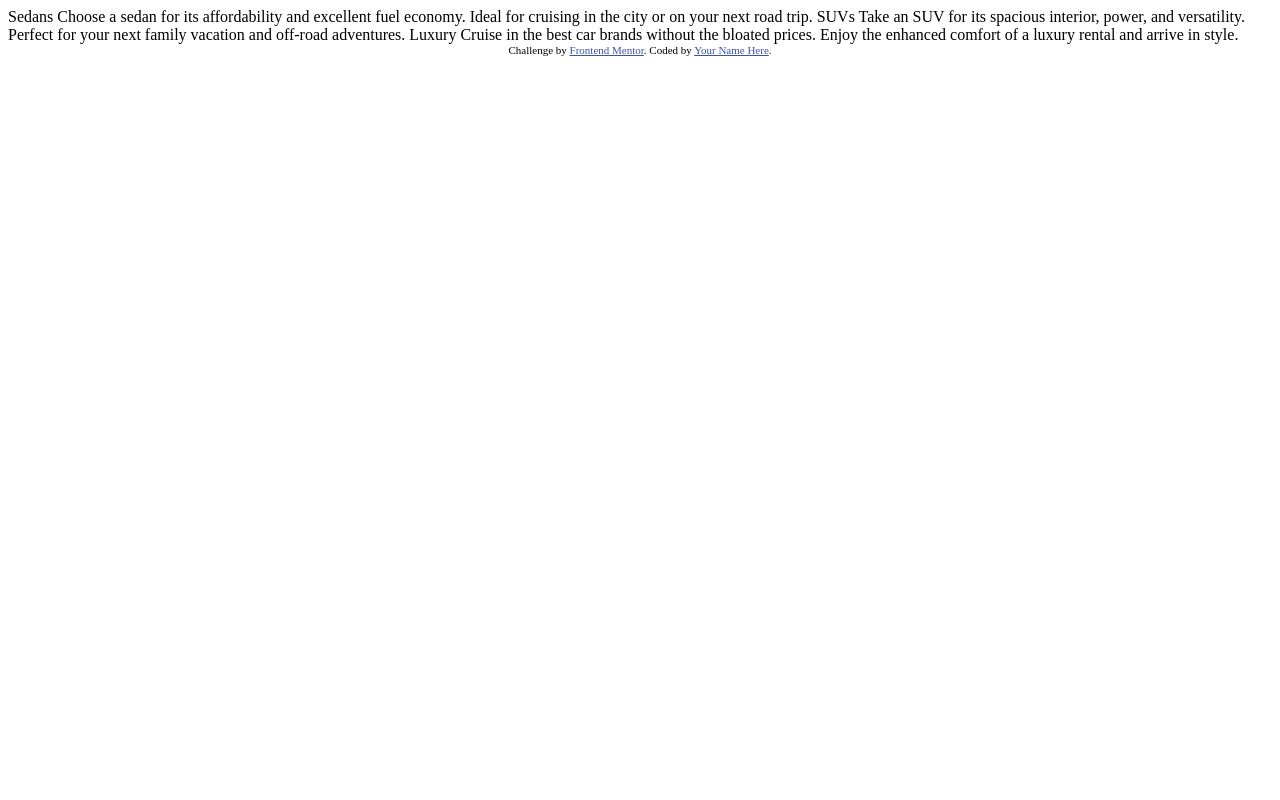
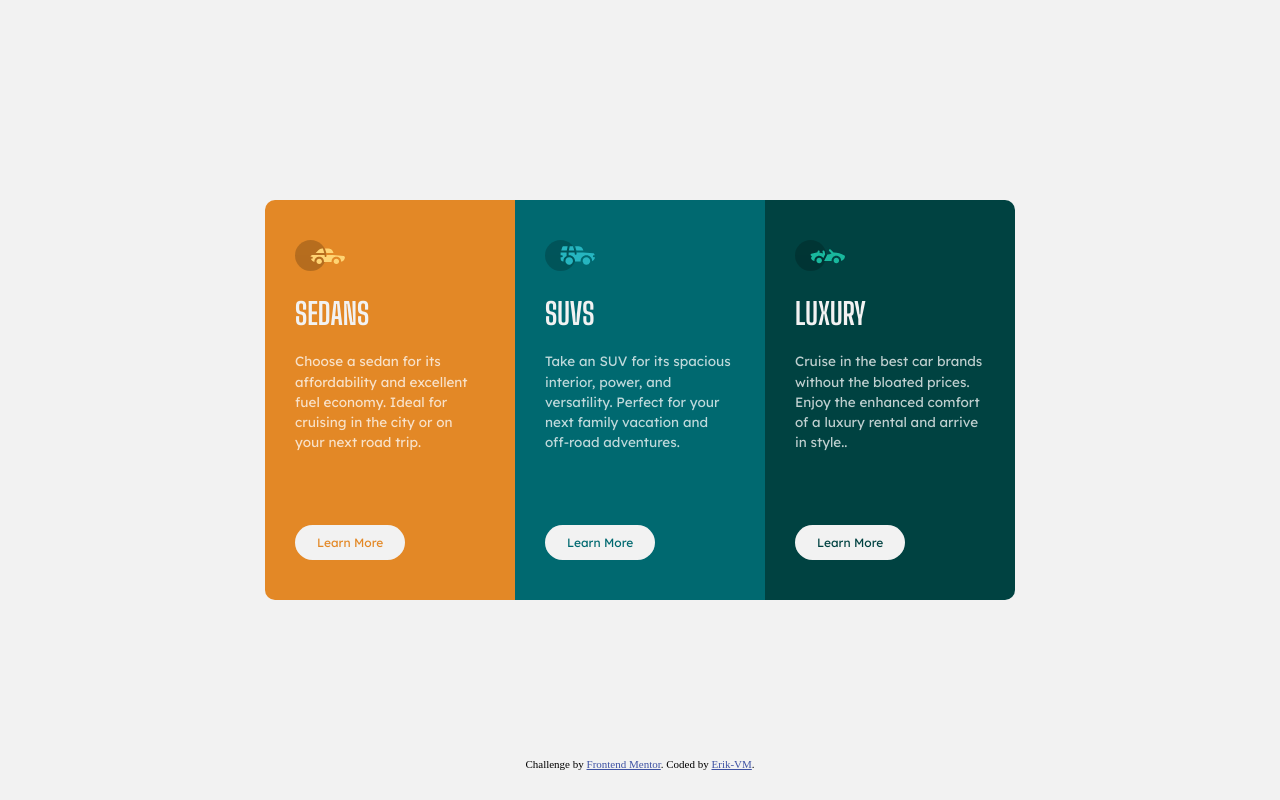
Before and after one commit to erik-vm/FrontendChallanges, a plain HTML site: page 3-column preview card component/index.html in a window 1280 px wide. Drawn offline with Linux system fonts and the light colour scheme.

Commit message:
3-column commit

```diff
--- a/3-column preview card component/index.html
+++ b/3-column preview card component/index.html
@@ -8,29 +8,171 @@
 
   <title>Frontend Mentor | 3-column preview card component</title>
 
-  <!-- Feel free to remove these styles or customise in your own stylesheet 👍 -->
+  <!-- Bright orange: hsl(31, 77%, 52%)
+Dark cyan: hsl(184, 100%, 22%)
+Very dark cyan: hsl(179, 100%, 13%)
+
+### Neutral
+
+Transparent white (paragraphs): hsla(0, 0%, 100%, 0.75)
+Very light gray (background, headings, buttons): hsl(0, 0%, 95%)
+
+font-family: 'Big Shoulders Display', cursive;
+font-family: 'Lexend Deca', sans-serif;
+ -->
   <style>
-    .attribution { font-size: 11px; text-align: center; }
+    @import url('https://fonts.googleapis.com/css2?family=Big+Shoulders+Display:wght@700&family=Lexend+Deca&display=swap');
+
+    *{
+      padding: 0;
+      margin: 0;
+      box-sizing: border-box;
+      overflow-x: hidden;
+    }
+    body{
+      position: relative;
+      width: 100%;
+      height: 100vh;
+      display: flex;
+      justify-content: center;
+      align-items: center;
+      background: hsl(0, 0%, 95%);
+      font-size: 15px;
+    }
+    section{
+      position: relative;
+      display: flex;
+      justify-content: center;
+      align-items: center;
+      border-radius: 10px;
+      flex-wrap: wrap;
+    }
+    .box{
+      position: relative;
+      width: 250px;
+      height: 400px;
+      padding:40px 30px;
+    }
+    .box:nth-child(1){
+      background:hsl(31, 77%, 52%) ;
+    }
+    .box:nth-child(2){
+      background:hsl(184, 100%, 22%) ;
+    }
+    .box:nth-child(3){
+      background:hsl(179, 100%, 13%) ;
+    }
+    .box img{
+      max-width: 50px;
+    }
+    .box h2{
+      font-family: 'Big Shoulders Display', cursive;
+color: hsl(0, 0%, 95%);
+text-transform: uppercase;
+font-size: 2em;
+margin: 20px 0;
+    }
+    .box p{
+      font-family: 'Lexend Deca', sans-serif;
+      color: hsla(0, 0%, 100%, 0.75);
+      line-height: 1.5em;
+      font-size: 0.9em;
+    }
+    .box a{
+      position: absolute;
+      bottom: 40px;
+      background: hsl(0, 0%, 95%);
+      padding: 8px 20px;
+      border-radius: 20px;
+      text-decoration: none;
+      font-family: 'Lexend Deca', sans-serif;
+      font-size: 0.8em;
+      border: 2px solid transparent;
+    }
+    .box:nth-child(1) a{
+      color:hsl(31, 77%, 52%) ;
+    }
+    .box:nth-child(2) a{
+      color:hsl(184, 100%, 22%) ;
+    }
+    .box:nth-child(3) a{
+      color:hsl(179, 100%, 13%) ;
+    }
+.box a:hover{
+  background: transparent;
+  border: 2px solid hsla(0, 0%, 100%, 0.75);
+  color: hsla(0, 0%, 100%, 0.75);
+}
+    .attribution { font-size: 11px; text-align: center; position: absolute; bottom: 30px;}
     .attribution a { color: hsl(228, 45%, 44%); }
+@media(max-width:376px){
+  body{
+    height: auto;
+    padding: 50px 20px;
+  }
+  section{
+    margin: 30px 0;
+    width: 100%;
+  }
+  .box{
+
+      width: 100%;
+      height: 100%;
+      padding:40px 50px;
+      display: flex;
+      flex-direction: column;
+      justify-content: space-evenly;
+      align-items: flex-start;
+    }
+  .box h2{
+    font-size: 2.3em;
+  }
+  .box p{
+    font-size: 0.8em;
+  }
+  .box a{
+   position: relative;
+   bottom: 0;
+   margin-top: 30px;
+  }
+}
+
   </style>
 </head>
 <body>
+  <section>
+    <div class="box">
+      <img src="images/icon-sedans.svg" alt="">
+      <h2>Sedans</h2>
+      <p>Choose a sedan for its affordability and excellent fuel economy. Ideal for cruising in the city
+        or on your next road trip.</p>
+        <a href="#">Learn More</a>
+    </div>
+    <div class="box">
+      <img src="images/icon-suvs.svg" alt="">
+      <h2>SUVs</h2>
+      <p>Take an SUV for its spacious interior, power, and versatility. Perfect for your next family vacation
+        and off-road adventures.</p>
+        <a href="#">Learn More</a>
+    </div>
+    <div class="box">
+      <img src="images/icon-luxury.svg" alt="">
+      <h2>Luxury</h2>
+      <p>Cruise in the best car brands without the bloated prices. Enjoy the enhanced comfort of a luxury
+        rental and arrive in style..</p>
+        <a href="#">Learn More</a>
+    </div>
+  </section>
 
-  Sedans
-  Choose a sedan for its affordability and excellent fuel economy. Ideal for cruising in the city
-  or on your next road trip.
 
-  SUVs
-  Take an SUV for its spacious interior, power, and versatility. Perfect for your next family vacation
-  and off-road adventures.
 
-  Luxury
-  Cruise in the best car brands without the bloated prices. Enjoy the enhanced comfort of a luxury
-  rental and arrive in style.
+
+
+
 
   <div class="attribution">
     Challenge by <a href="https://www.frontendmentor.io?ref=challenge" target="_blank">Frontend Mentor</a>.
-    Coded by <a href="#">Your Name Here</a>.
+    Coded by <a href="https://github.com/erik-vm">Erik-VM</a>.
   </div>
 </body>
 </html>
```
